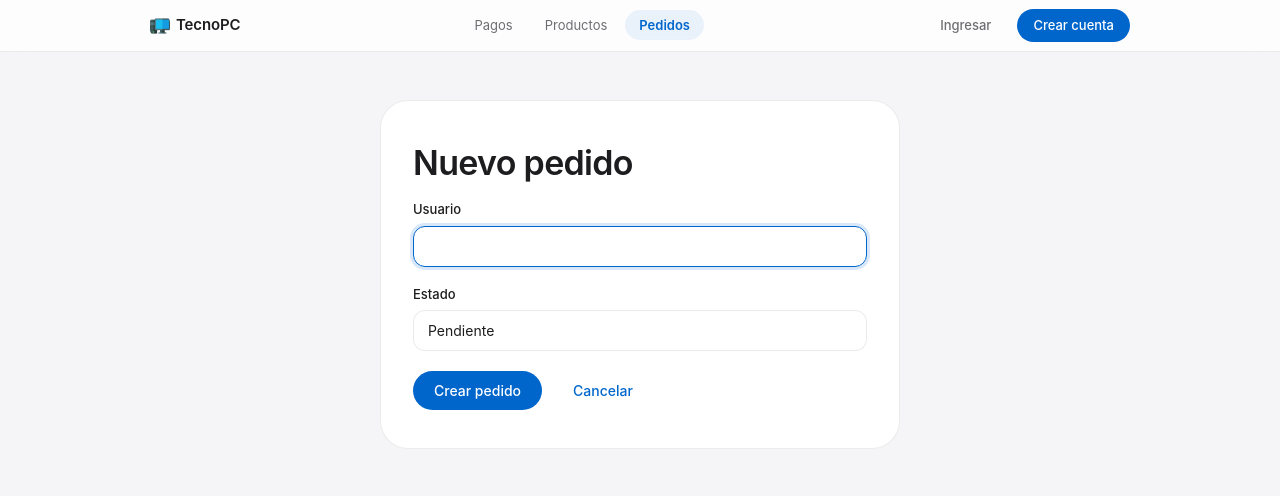
After one commit to MisaelZanetti/Sistema_de_pagos, a Flask app: page /pedidos/nuevo in a window 1280 px wide. The commit adds this page. Shown: the top 496 px of the page. Run offline with Flask 3, Linux system fonts and the light colour scheme; lists and menus that the app fills with data are empty.

Commit message:
Implementar la lógica para crear y gestionar pedidos

```diff
--- /dev/null
+++ b/app/modules/pedidos/forms.py
@@ -0,0 +1,27 @@
+from flask_wtf import FlaskForm
+from wtforms import IntegerField, SelectField, SubmitField
+from wtforms.validators import DataRequired, NumberRange
+
+ESTADOS = [
+    ('pendiente', 'Pendiente'),
+    ('pagado', 'Pagado'),
+    ('cancelado', 'Cancelado'),
+    ('error', 'Error'),
+]
+
+
+class PedidoForm(FlaskForm):
+    usuario = SelectField('Usuario', coerce=int, validators=[DataRequired(message='Elegí un usuario.')])
+    estado = SelectField('Estado', choices=ESTADOS, validators=[DataRequired()])
+    submit = SubmitField('Crear pedido')
+
+
+class ItemPedidoForm(FlaskForm):
+    producto = SelectField('Producto', coerce=int, validators=[DataRequired(message='Elegí un producto.')])
+    cantidad = IntegerField('Cantidad', default=1, validators=[NumberRange(min=1, message='La cantidad mínima es 1.')])
+    submit = SubmitField('Agregar al pedido')
+
+
+class EstadoForm(FlaskForm):
+    estado = SelectField('Estado', choices=ESTADOS, validators=[DataRequired()])
+    submit = SubmitField('Actualizar estado')
--- a/app/modules/pedidos/routes.py
+++ b/app/modules/pedidos/routes.py
@@ -1,7 +1,84 @@
-from flask import render_template
+from decimal import Decimal
+
+from flask import flash, redirect, render_template, url_for
+from app.modules.auth.services import AuthService
+from app.modules.productos.services import ProductosService
+
 from . import pedidos_bp
+from .forms import EstadoForm, ItemPedidoForm, PedidoForm
+from .services import PedidosService
 
 
 @pedidos_bp.route('/')
 def index():
-    return render_template('pedidos/index.html')
+    pedidos = PedidosService.get_all()
+    filas = [{'pedido': p, 'usuario': AuthService.get_by_id(p.user_id).username} for p in pedidos]
+    return render_template('pedidos/index.html', filas=filas)
+
+
+@pedidos_bp.route('/nuevo', methods=['GET', 'POST'])
+def crear():
+    form = PedidoForm()
+    form.usuario.choices = [(u.id, u.username) for u in AuthService.get_all()]
+    if form.validate_on_submit():
+        PedidosService.create(
+            user_id=form.usuario.data,
+            estado=form.estado.data,
+            total=Decimal('0.00')
+        )
+        flash('Pedido creado.', 'success')
+        return redirect(url_for('pedidos.index'))
+    return render_template('pedidos/form.html', form=form)
+
+
+@pedidos_bp.route('/<int:pedido_id>')
+def detalle(pedido_id):
+    pedido = PedidosService.get_by_id(pedido_id)
+    items = [
+        {'item': item, 'producto': ProductosService.get_by_id(item.producto_id)}
+        for item in PedidosService.get_items(pedido_id)
+    ]
+    item_form = ItemPedidoForm()
+    item_form.producto.choices = [(p.id, p.nombre) for p in ProductosService.get_all()]
+    estado_form = EstadoForm()
+    estado_form.estado.data = pedido.estado
+    return render_template(
+        'pedidos/detalle.html',
+        pedido=pedido,
+        items=items,
+        item_form=item_form,
+        estado_form=estado_form
+    )
+
+
+@pedidos_bp.route('/<int:pedido_id>/agregar_item', methods=['POST'])
+def agregar_item(pedido_id):
+    form = ItemPedidoForm()
+    form.producto.choices = [(p.id, p.nombre) for p in ProductosService.get_all()]
+    if form.validate_on_submit():
+        PedidosService.agregar_item(pedido_id, form.producto.data, form.cantidad.data or 1)
+        flash('Item agregado al pedido.', 'success')
+    return redirect(url_for('pedidos.detalle', pedido_id=pedido_id))
+
+
+@pedidos_bp.route('/<int:pedido_id>/estado', methods=['POST'])
+def cambiar_estado(pedido_id):
+    form = EstadoForm()
+    if form.validate_on_submit():
+        PedidosService.update(pedido_id, estado=form.estado.data)
+        flash('Estado actualizado.', 'success')
+    return redirect(url_for('pedidos.detalle', pedido_id=pedido_id))
+
+
+@pedidos_bp.route('/<int:pedido_id>/item/<int:item_id>/eliminar', methods=['POST'])
+def eliminar_item(pedido_id, item_id):
+    PedidosService.eliminar_item(pedido_id, item_id)
+    flash('Item eliminado.', 'info')
+    return redirect(url_for('pedidos.detalle', pedido_id=pedido_id))
+
+
+@pedidos_bp.route('/<int:pedido_id>/eliminar', methods=['POST'])
+def eliminar(pedido_id):
+    PedidosService.delete(pedido_id)
+    flash('Pedido eliminado.', 'info')
+    return redirect(url_for('pedidos.index'))
--- a/app/static/style.css
+++ b/app/static/style.css
@@ -352,3 +352,27 @@ tbody tr:hover { background: rgba(0, 0, 0, 0.02); }
     align-items: center;
     margin-top: 6px;
 }
+
+/* --- Detalle de pedido --- */
+.detalle-valor {
+    margin: 0;
+    color: var(--color-text);
+}
+
+.estado-block {
+    display: flex;
+    align-items: center;
+    gap: 12px;
+    margin-top: 16px;
+}
+
+.estado-select {
+    width: auto;
+    min-width: 180px;
+}
+
+.detalle-actions {
+    margin-top: 20px;
+    display: flex;
+    gap: 10px;
+}
--- a/app/templates/base.html
+++ b/app/templates/base.html
@@ -4,7 +4,7 @@
 <head>
   <meta charset="UTF-8">
   <meta name="viewport" content="width=device-width, initial-scale=1.0">
-  <title>{% block title %}Sistema de Pagos{% endblock %}</title>
+  <title>{% block title %}TecnoPC{% endblock %}</title>
   <link rel="stylesheet" href="{{ url_for('static', filename='style.css') }}">
   <link rel="stylesheet" href="{{ url_for('static', filename='navbar.css') }}">
 </head>
@@ -14,7 +14,7 @@
     <div class="navbar__inner">
       <a class="navbar__brand" href="{{ url_for('pagos.index') }}">
         <img class="navbar__brand-icon" src="{{ url_for('static', filename='icon.png') }}" alt="Icono de la marca">
-        Sistema de Pagos
+        TecnoPC
       </a>
 
       <button class="navbar__toggle" type="button" aria-label="Abrir menú" aria-expanded="false">
--- /dev/null
+++ b/app/templates/pedidos/form.html
@@ -0,0 +1,36 @@
+{% extends 'base.html' %}
+
+{% block title %}Nuevo pedido{% endblock %}
+
+{% block content %}
+    <div class="form-page">
+        <div class="card form-page__card">
+            <h1>Nuevo pedido</h1>
+
+            <form method="post" novalidate>
+                {{ form.hidden_tag() }}
+
+                <div class="form-group">
+                    {{ form.usuario.label(class='form-label') }}
+                    {{ form.usuario(class='form-control', autofocus=true) }}
+                    {% for error in form.usuario.errors %}
+                        <div class="form-error">{{ error }}</div>
+                    {% endfor %}
+                </div>
+
+                <div class="form-group">
+                    {{ form.estado.label(class='form-label') }}
+                    {{ form.estado(class='form-control') }}
+                    {% for error in form.estado.errors %}
+                        <div class="form-error">{{ error }}</div>
+                    {% endfor %}
+                </div>
+
+                <div class="form-page__actions">
+                    {{ form.submit(class='btn btn--primary') }}
+                    <a class="btn btn--ghost" href="{{ url_for('pedidos.index') }}">Cancelar</a>
+                </div>
+            </form>
+        </div>
+    </div>
+{% endblock %}
```
Also changed, not shown: app/modules/pedidos/services.py (added, +46 -0 lines), app/templates/pedidos/detalle.html (added, +110 -0 lines), app/templates/pedidos/index.html (+51 -2 lines), app/static/icon.png.
